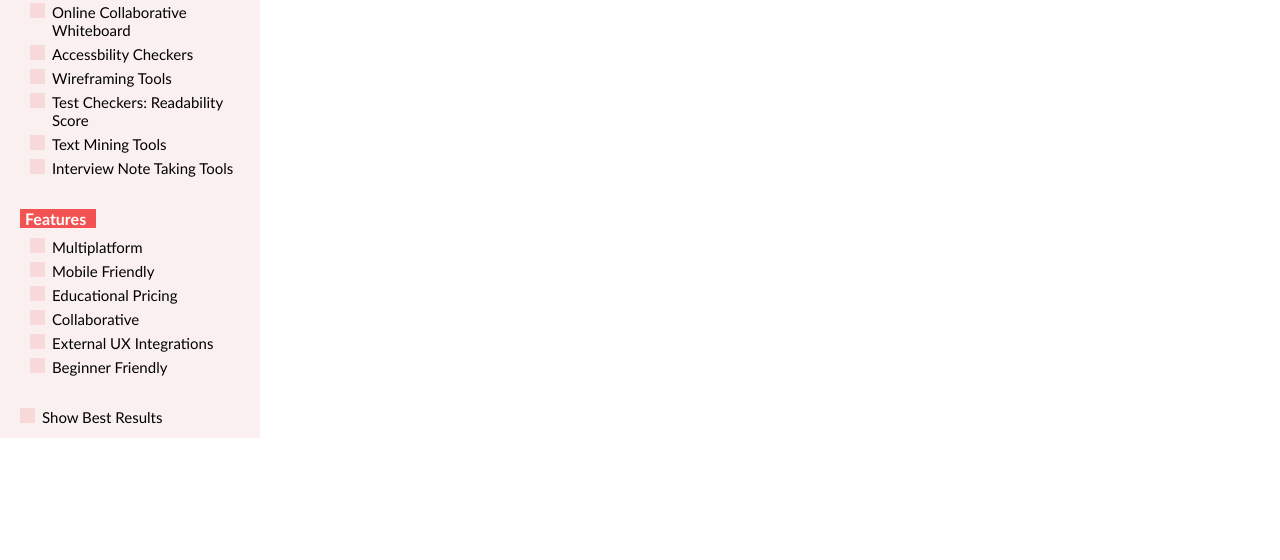
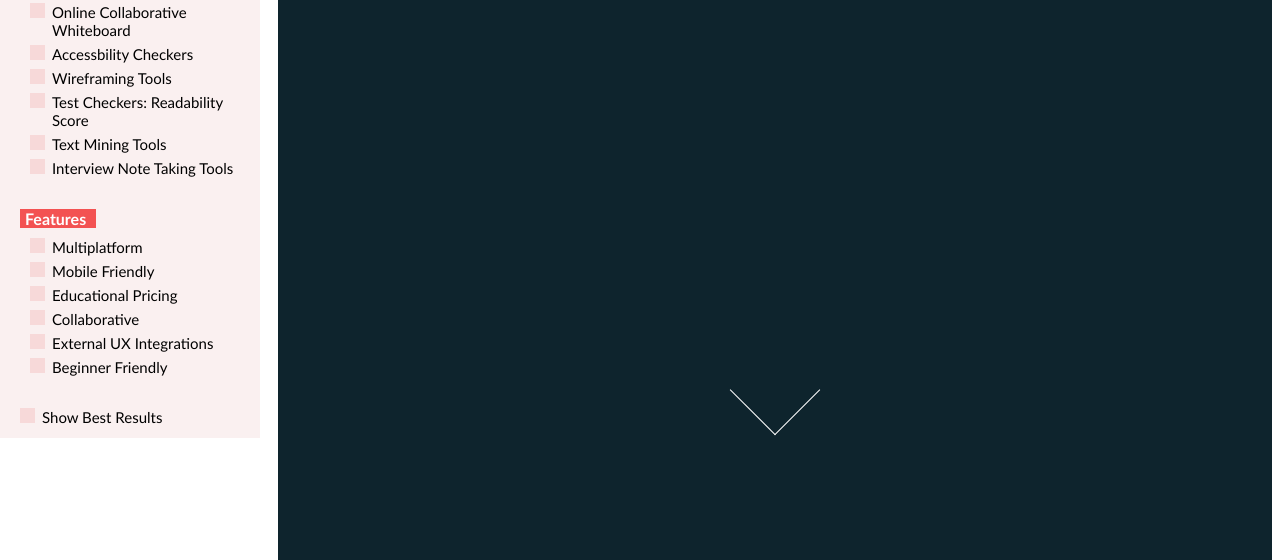
Before and after one commit to kayla-christop/uxdatabase, a website: page index.html in a window 1280 px wide. Shown: the part 392-952 px from the top of the page. Before the commit the page ends 800 px from the top, so only its background shows below. Drawn offline with Linux system fonts and the light colour scheme.

Commit message:
transition arrow

```diff
--- a/index.html
+++ b/index.html
@@ -44,6 +44,12 @@
     <div id="bottomtext" class="fadeinsecond">
         <i>Filter to Find your Ideal UX Tools</i>
     </div>
+    <div class="container">
+        <a data-scroll href="#full">
+          <div class="downArrow"></div>
+        </a>
+      </div>
+      <div id="full"></div>
 
     <!-- <button onclick="document.getElementById('testProduct').style.height = '150px';">NAME OF PRODUCT</button>
     <div id="testProduct" class="product">
@@ -104,3 +110,7 @@
 </body>
 
 </html>
+
+<!-- POTENTIAL BLURB//
+
+This online interactive database serves as a collection of free User Exprerience tools compiled by the VUE Research Lab at the University of Alabama in Huntsville. These tools are now readily available to everyone with access to an online web browser and is being kept up-to-date continuously in order to ensure the coinvenience of UX researchers searching for applicable, yet accessible, utility. To learn more information about the VUE lab, please click the link below... -->
--- a/script.js
+++ b/script.js
@@ -197,6 +197,8 @@ window.addEventListener("load", async function(event) {
             tool.style.display = "none"
         });
     });
+
+    smoothScroll.init();
 });
 
 /*
--- a/styles.css
+++ b/styles.css
@@ -321,3 +321,32 @@ form {
   margin-top: 23%;
   color: #262625;
 }
+
+.downArrow {
+  box-sizing: border-box;
+  height: 5vw;
+  width: 5vw;
+  border-style: solid;
+  border-color: white;
+  border-width: 0px 1px 1px 0px;
+  transform: rotate(45deg);
+  transition: border-width 150ms ease-in-out;
+}
+
+.downArrow:hover {
+  border-bottom-width: 4px;
+  border-right-width: 4px;
+}
+
+.container {
+  display: flex;
+  align-items: center;
+  justify-content: center;
+  background-color: #0e242d;
+  height: 100vh;
+}
+
+#full {
+  height: 100vh;
+  background-color: #256347;
+}
```
